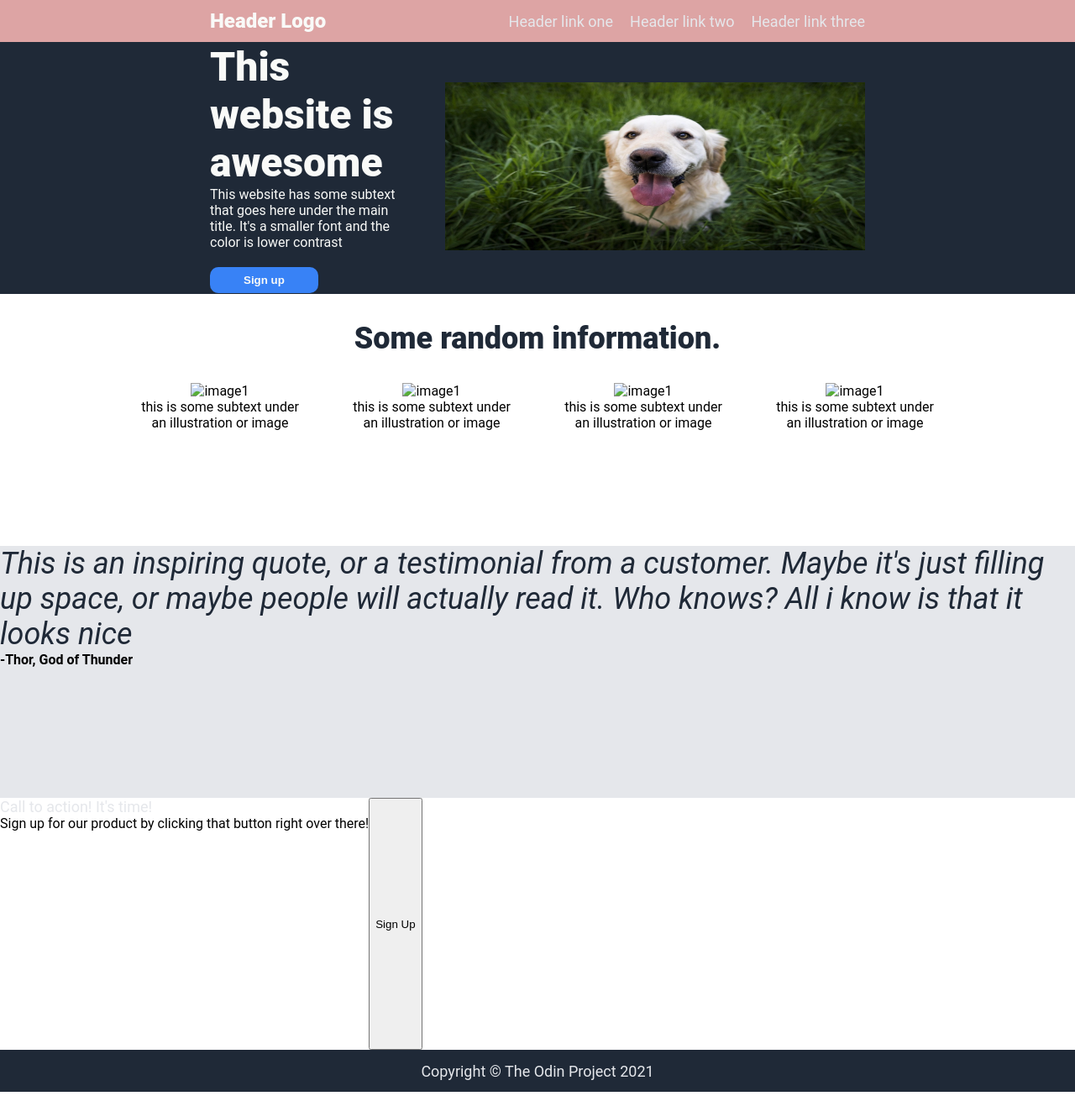
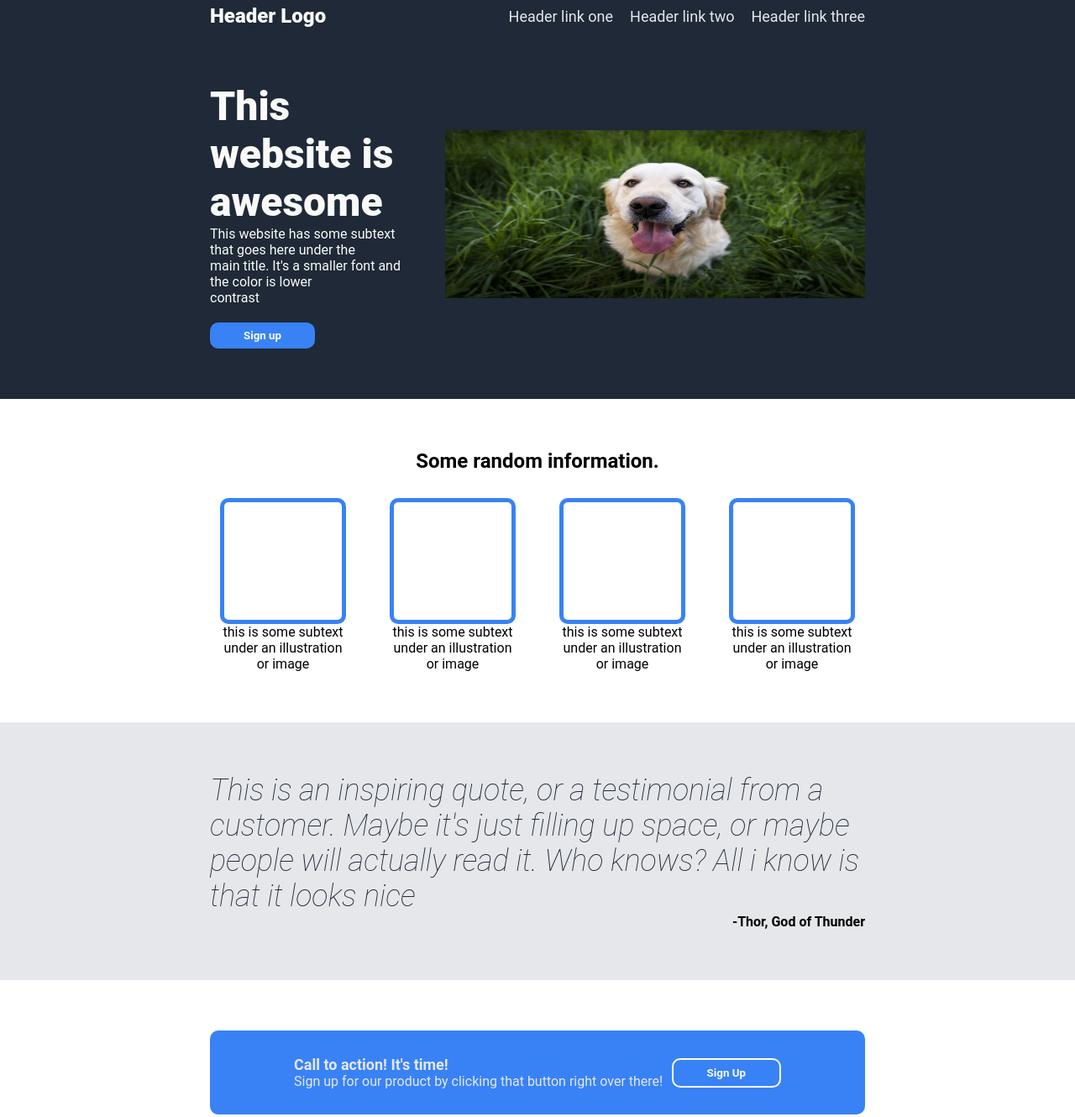
Before and after one commit to veerahei/landing-page, a plain HTML site: page index.html in a window 1280 px wide. Shown: the top 1330 px of the page at 84% size. Before the commit the page ends 1300 px from the top, so only its background shows below. Drawn offline with Linux system fonts and the light colour scheme.

Commit message:
Add padding to both sides in every section to make the page centered and refine styling to achieve the wanted layout

```diff
--- a/index.html
+++ b/index.html
@@ -7,12 +7,12 @@
     <link rel="stylesheet" href="style.css">
 </head>
 <body>
-    <div class="main">
+
     <div class="header">
-            <div class="logo">
+            <div class="header-left">
                 Header Logo
             </div>
-            <div class="links">
+            <div class="header-right">
                 <ul>
                     <li><a href="#">Header link one</a></li>
                     <li><a href="#">Header link two</a></li>
@@ -23,55 +23,62 @@
 
 
     <div class="hero">
-        <div class="left-hero">
-            <div class="title">This website is awesome</div>
-            <div class="hero-text">This website has some subtext that goes here under the main title. It's a smaller font and the color is lower contrast</div>
-            <button class="hero-button">Sign up</button>
+        <div class="hero-left">
+            <h1>This website is awesome</h1>
+            <p>This website has some subtext that goes here under the <br> main title. It's a smaller font and the color is lower <br> contrast</p>
+            <button type="button" class="hero-button">Sign up</button>
         </div>
-        <div class="hero-image">
+        <div class="hero-right">
             <img src="images/dog-1839808_1280 (1).jpg" alt="this is a placeholder for an image">
         </div>
     </div>
 
     <div class="information">
-        <div class="info-title">Some random information.</div>
+        <h2>Some random information.</h2>
 
         <div class="icon-container">
             <div class="icon">
-                <img src="#" alt="image1">
-                <div class="imagetext">this is some subtext under an illustration or image</div>
+                <div class="iconimage"></div>
+                <!-- <img src="#" alt="image1"> -->
+                <div class="icontext">this is some subtext under an illustration or image</div>
             </div>
             <div class="icon">
-                <img src="#" alt="image1">
-                <div class="imagetext">this is some subtext under an illustration or image</div>
+                <div class="iconimage"></div>
+                <!-- <img src="#" alt="image1"> -->
+                <div class="icontext">this is some subtext under an illustration or image</div>
             </div>
             <div class="icon">
-                <img src="#" alt="image1">
-                <div class="imagetext">this is some subtext under an illustration or image</div>
+                <div class="iconimage"></div>
+                <!-- <img src="#" alt="image1"> -->
+                <div class="icontext">this is some subtext under an illustration or image</div>
             </div>
             <div class="icon">
-                <img src="#" alt="image1">
-                <div class="imagetext">this is some subtext under an illustration or image</div>
+                <div class="iconimage"></div>
+                <!-- <img src="#" alt="image1"> -->
+                <div class="icontext">this is some subtext under an illustration or image</div>
             </div>
         </div>
     </div>
 
-
     <div class="quote">
         <div class="quote-text">This is an inspiring quote, or a testimonial from a customer. Maybe it's just filling up space, or maybe people will actually read it. Who knows? All i know is that it looks nice</div>
-        <div class="reference">-Thor, God of Thunder</div>
+        <div class="quote-reference">-Thor, God of Thunder</div>
     </div>
 
     <div class="cta">
-        <div class="info">
-            <div class="text">Call to action! It's time!</div>
-            <div class="smallText">Sign up for our product by clicking that button right over there!</div>
+        <div class="cta-container-blue">
+            <div class="cta-left">
+                <div class="cta-heading">Call to action! It's time!</div>
+                <div class="cta-text">Sign up for our product by clicking that button right over there!</div>
+            </div>
+            <div class="cta-right">
+                <button type="button">Sign Up</button>
+            </div>
         </div>
-        <button>Sign Up</button>
     </div>
-</div>
+
     <div class="footer">
-        <div class="text">Copyright © The Odin Project 2021</div>
+        <div class="footer-text">Copyright © The Odin Project 2021</div>
     </div>
 </body>
 </html>
--- a/style.css
+++ b/style.css
@@ -1,25 +1,30 @@
-body {
+* {
     margin: 0; /*This removes the margin from the whole page, filling the whole webpage with content, showing no gaps in te borders of the page */
+    padding: 0;
     font-family: "Roboto", sans-serif;
-    display: flex;
-    flex-direction: column;
     box-sizing: border-box;
 }
 
-
+/*Add space to both sides and top/bottom in every section*/
+.header,
+.hero,
+.information,
+.quote,
+.cta {
+    padding: 60px 250px;
+}
 
 /* Header */
 .header {
-    height: 50px;
-    background-color: rgb(221, 164, 164);
+    background-color: #1F2937;
     display: flex;
     justify-content: space-between;
     align-items: center;
-    padding-left: 250px;
-    padding-right: 250px;
+    padding-top: 5px;
+    padding-bottom: 5px;
 }
 
-.logo {
+.header-left {
     font-size: 24px;
     color: #F9FaF8;
     font-weight: 900;
@@ -46,24 +51,22 @@ a {
     background-color: #1F2937;
     justify-content: space-between;
     align-items: center;
-    height: 300px;
-    padding-left: 250px;
-    padding-right: 250px;
     gap: 50px;
+    /*height may need to be set */
 }
 
-.title {
+h1 {
     font-size: 48px;
     font-weight: 900;
     color: #F9FAF8;
 }
 
-.hero-text {
+.hero-left p {
     margin-bottom: 20px;
     color: #F9FAF8;
 }
 
-.hero-button {
+.hero-left button {
     color: #F9FAF8;
     background-color: #3882F6;
     font-weight: bold;
@@ -78,18 +81,12 @@ img {
 }
 
 /*Information */
-.information {
+.information h2 {
     text-align: center;
-    height: 300px;
+    margin-bottom: 30px;
 }
 
-.info-title {
-    padding-bottom: 32px;
-    padding-top: 32px;
-    font-size: 36px;
-    font-weight: 900;
-    color: #1F2937;
-}
+
 .icon-container{
     display: flex;
     align-items: center;
@@ -97,54 +94,68 @@ img {
     gap: 52px;
 }
 
+.iconimage {
+    border: 5px solid #3882F6;
+    border-radius: 10px;
+    width: 150px;
+    height: 150px;
+}
+
 .icon {
-    max-width: 200px; /*Make every icons 'size' or widt smaller */
+    display: flex;
+    flex-direction: column;
+    justify-content: center;
+    align-items: center;
+    text-align: center;
+    width: 150px;
 }
 
 /*Quote*/
 .quote {
-    height: 300px;
     background-color: #E5E7EB;
-
 }
 
 .quote-text {
     font-size: 36px;
     color: #1F2937;
     font-style: italic;
+    font-weight: lighter;
 }
 
-.reference {
+.quote-reference {
     font-weight: bold;
+    text-align: end;
 }
 
 /* cta */
 .cta {
-    height: 300px;
     display: flex;
 }
 
-
-
-.text {
-    font-size: 18px;
+.cta-container-blue {
+    background-color: #3882F6;
+    border-radius: 10px;
     color: #E5E7EB;
+    padding: 30px 100px;
+    flex: 1; /* Make the blue container take the space available */
+    display: flex;
+    justify-content: space-between;
+    align-items: center;
 }
 
-/*button {
+.cta-heading {
+    font-weight: bold;
+    font-size: 18px;
+}
+
+.cta-right button {
+    color: #F9FAF8;
     background-color: #3882F6;
     font-weight: bold;
     padding: 8px 40px;
     border-radius: 10px;
-    border-style: none; /*Remove any border lines*/
-
-
-.icon-container{
-    display: flex;
+    border: 2px solid white;
 }
-
-
-
 
 .footer {
      height: 50px;
@@ -154,3 +165,8 @@ img {
      align-items: center;
      justify-content: center;
 }
+
+.footer-text {
+    font-size: 18px;
+    color: #E5E7EB;
+}
```
